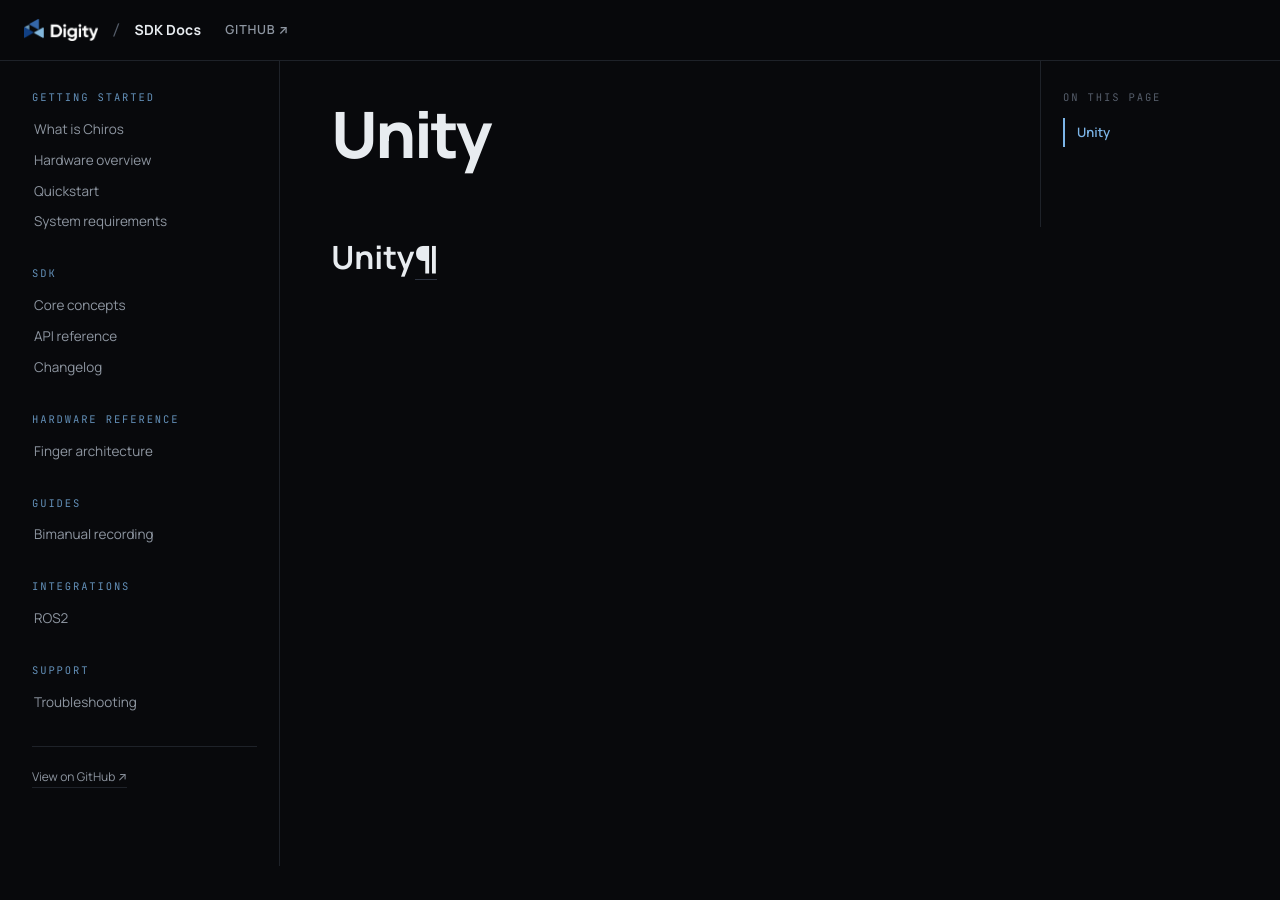
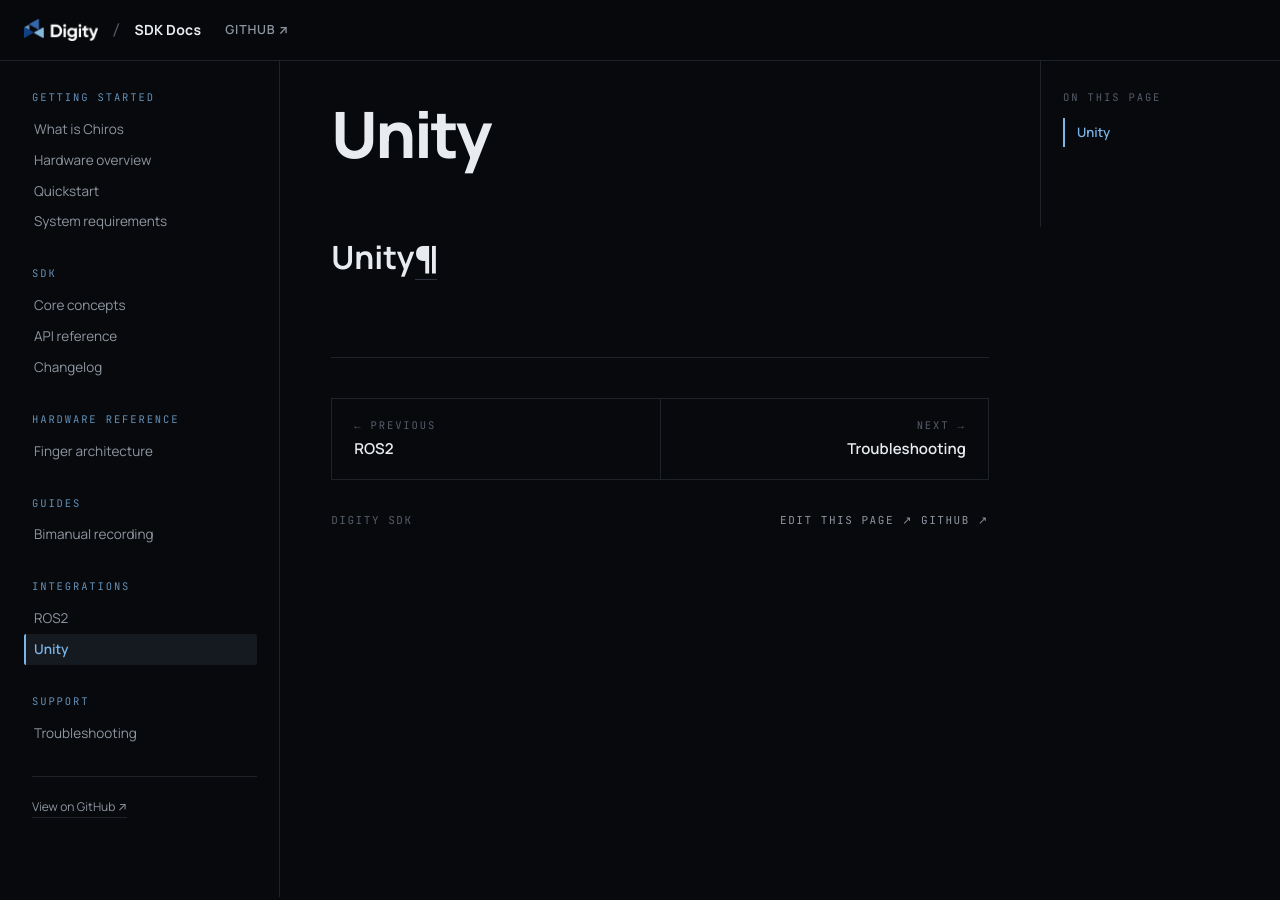
Before and after one commit to digity-cristobalcorral/digity-sdk, an MkDocs documentation site: the page built from docs/integrations/unity.md, in a window 1280 px wide. Built offline with MkDocs 1.6.1, drawn with Linux system fonts in a browser that asks for light colours; some of the changed lines change nothing that is shown.

Commit message:
fix: add Unity integration page to mkdocs nav, remove README.md

```diff
--- a/docs/README.md
+++ /dev/null
@@ -1 +0,0 @@
-# DIGITY
--- a/mkdocs.yml
+++ b/mkdocs.yml
@@ -32,6 +32,7 @@
     - Bimanual recording: guide-bimanual.md
   - Integrations:
     - ROS2: integrations-ros2.md
+    - Unity: integrations/unity.md
   - Support:
     - Troubleshooting: troubleshooting.md
 
```
